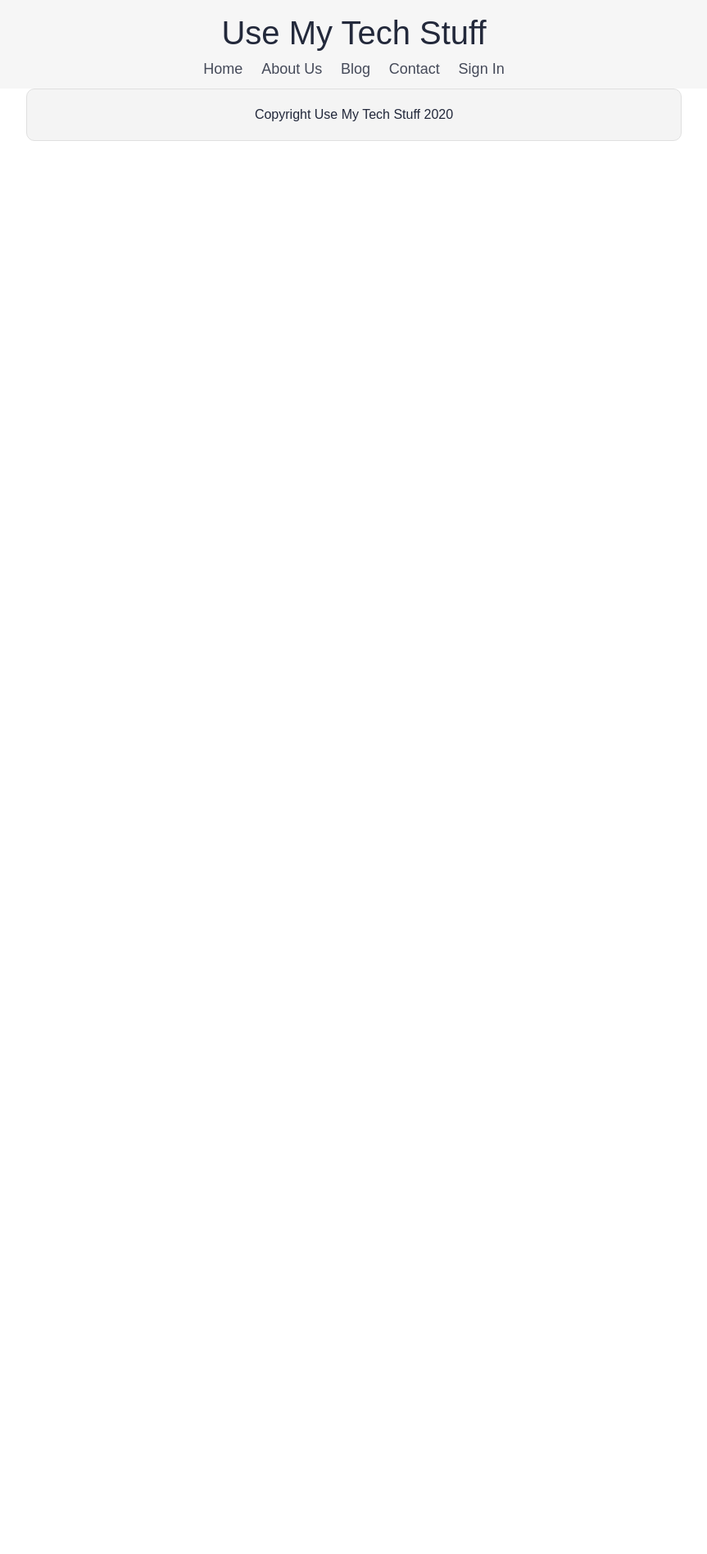
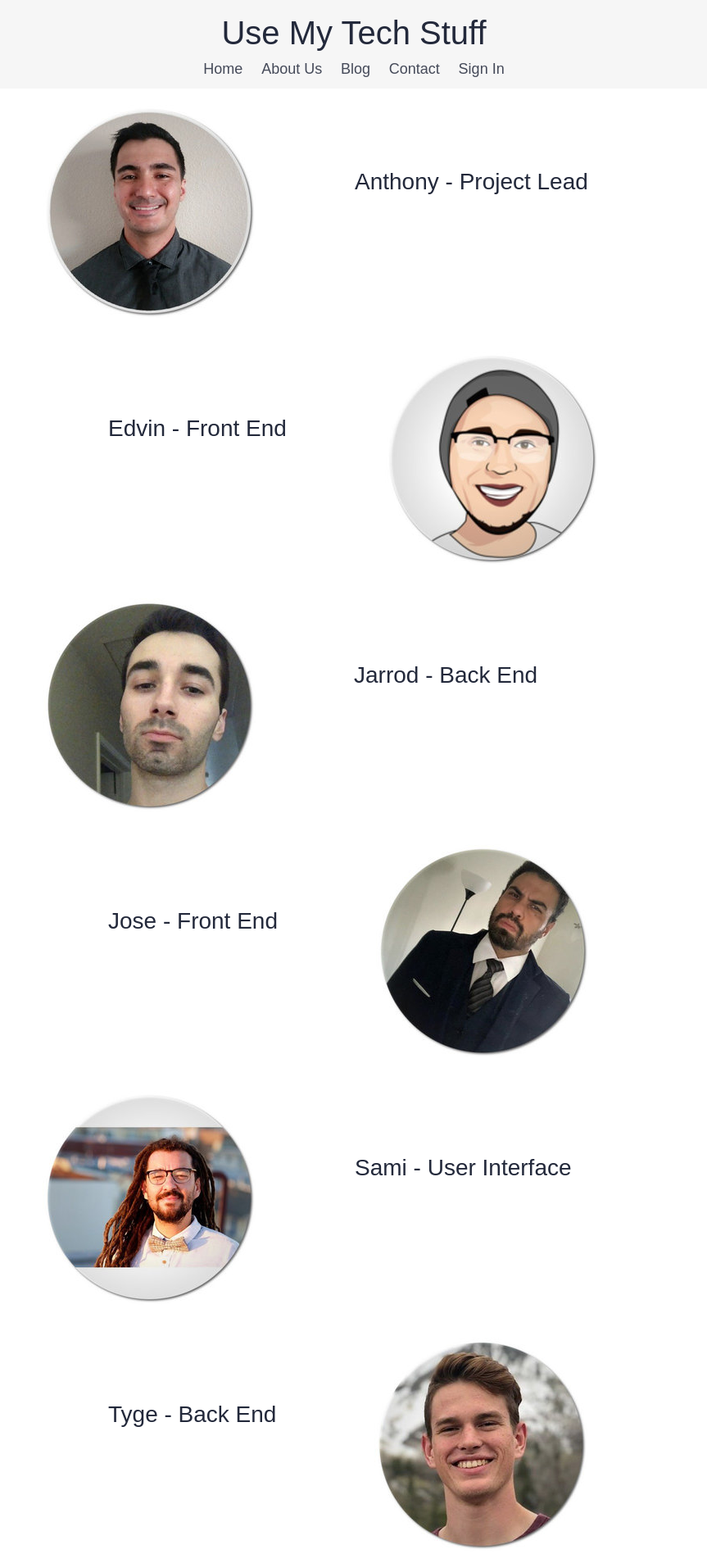
Before and after one commit to tylerkummer/marketing-page-tyler, a plain HTML site: page about.html in a window 1280 px wide. Shown: the top 1896 px of the page at 82% size, without its empty margins (208-1071 px from the left). Before the commit the page ends 800 px from the top, so only its background shows below. Drawn offline with Linux system fonts and the light colour scheme.

Commit message:
About Page Updated

```diff
--- a/about.html
+++ b/about.html
@@ -23,6 +23,52 @@
     </div>
 
     <div class = "container home">
+
+        <div class = "team">
+            <section class = "member anthony">
+                <img src="img/team/anthony.jpg" alt="Picture of Anthony">
+
+                <h3>Anthony - Project Lead</h3>
+            </section>
+
+            <section class = "member edvin">
+                <h3>Edvin - Front End</h3>
+
+                <img src="img/team/edvin.jpg" alt="Picture of Edvin">
+            </section>
+
+            <section class = "member jarrod">
+                <img src="img/team/jarrod.jpg" alt="Picture of Jarrod">
+
+                <h3>Jarrod - Back End</h3>
+            </section>
+
+            <section class = "member jose">
+                <h3>Jose - Front End</h3>
+
+                <img src="img/team/jose.jpg" alt="Picture of Jose">
+            </section>
+
+            <section class = "member sami">
+                <img src="img/team/sami.jpg" alt="Picture of Sami">
+
+                <h3>Sami - User Interface</h3>
+            </section>
+
+            <section class = "member tyge">
+                <h3>Tyge - Back End</h3>
+
+                <img src="img/team/tyge.jpg" alt="Picture of Tyge">
+            </section>
+
+            <section class = "member tyler">
+                <img src="img/team/tyler.jpg" alt="Picture of Tyler">
+
+                <h3>Tyler - User Interface</h3>
+            </section>
+
+        </div>
+
         <footer>
             <p>Copyright Use My Tech Stuff 2020</p>
         </footer>
--- a/less/home-page-about.less
+++ b/less/home-page-about.less
@@ -0,0 +1,15 @@
+.home{
+    .team{
+        .member{
+            display: flex;
+
+            h3{
+                margin: 10rem;
+            }
+
+            img{
+                margin: 2rem;
+            }
+        }
+    }
+}
--- a/less/mixins.less
+++ b/less/mixins.less
@@ -1,6 +1,5 @@
 .btn-frame{
     background-color: #23293B;
-    color: white;
     padding: 3rem;
     width: 60rem;
     text-align: center;
@@ -11,9 +10,17 @@
     align-items: center;
     margin-bottom: 2rem;
 
+    a{
+        text-decoration: none;
+        color: white;
+    }
+
     &:hover{
         background-color: lightblue;
-        color: skyblue;
         cursor: pointer;
+
+        a{
+            color: skyblue;
+        }
     }
 }
```
Also changed, not shown: index.html (+1 -1 lines), css/about.css, css/index.css, img/team/anthony.jpg (added), img/team/anthony.png (deleted), img/team/edvin.jpg (added), img/team/edvin.png (deleted), img/team/jarrod.jpg (added), img/team/jarrod.png (deleted), img/team/jose.jpg (added), img/team/jose.png (deleted), img/team/sami.jpg (added), img/team/sami.png (deleted), img/team/tyge.jpg (added), 3 more files.
